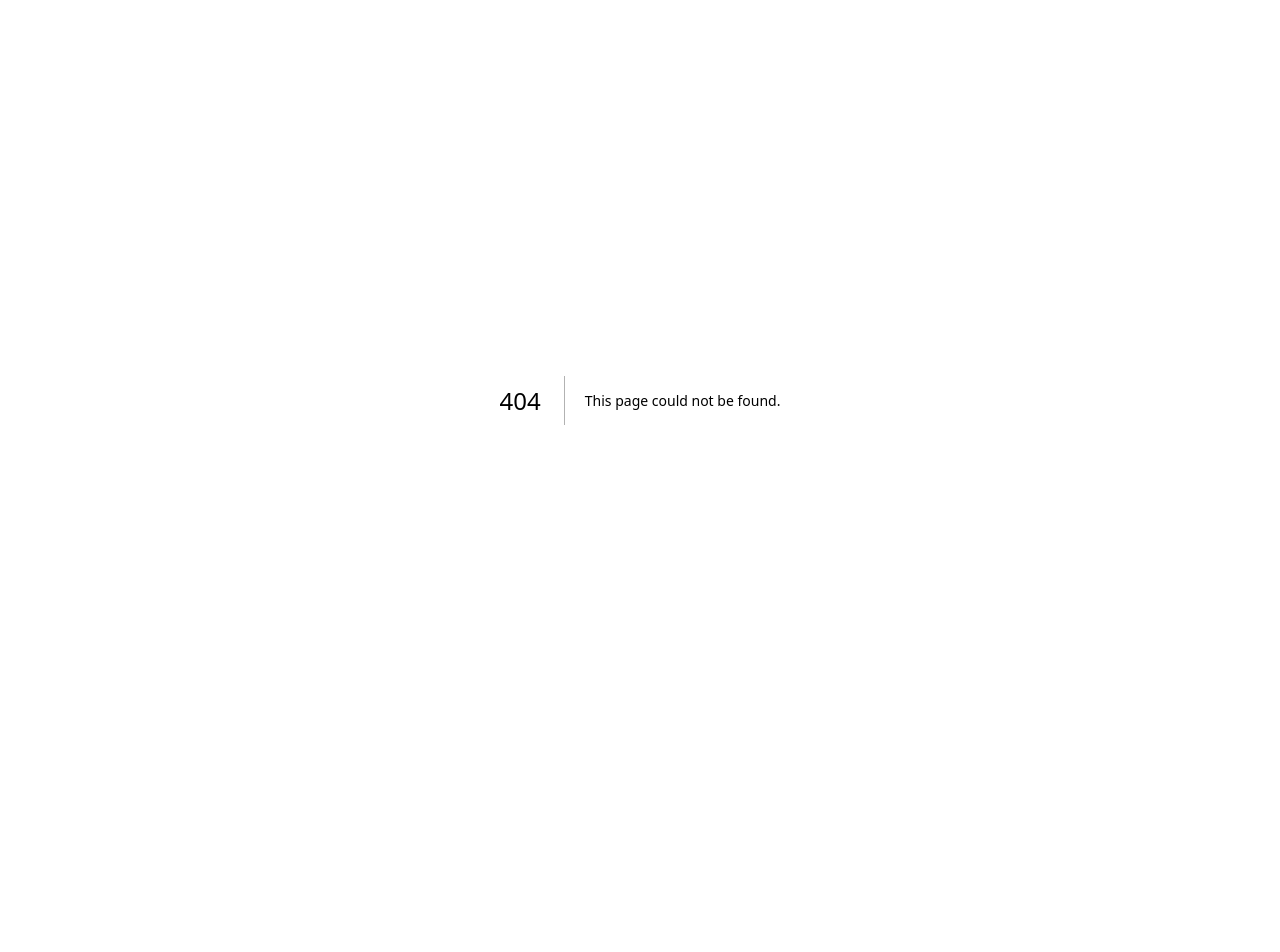
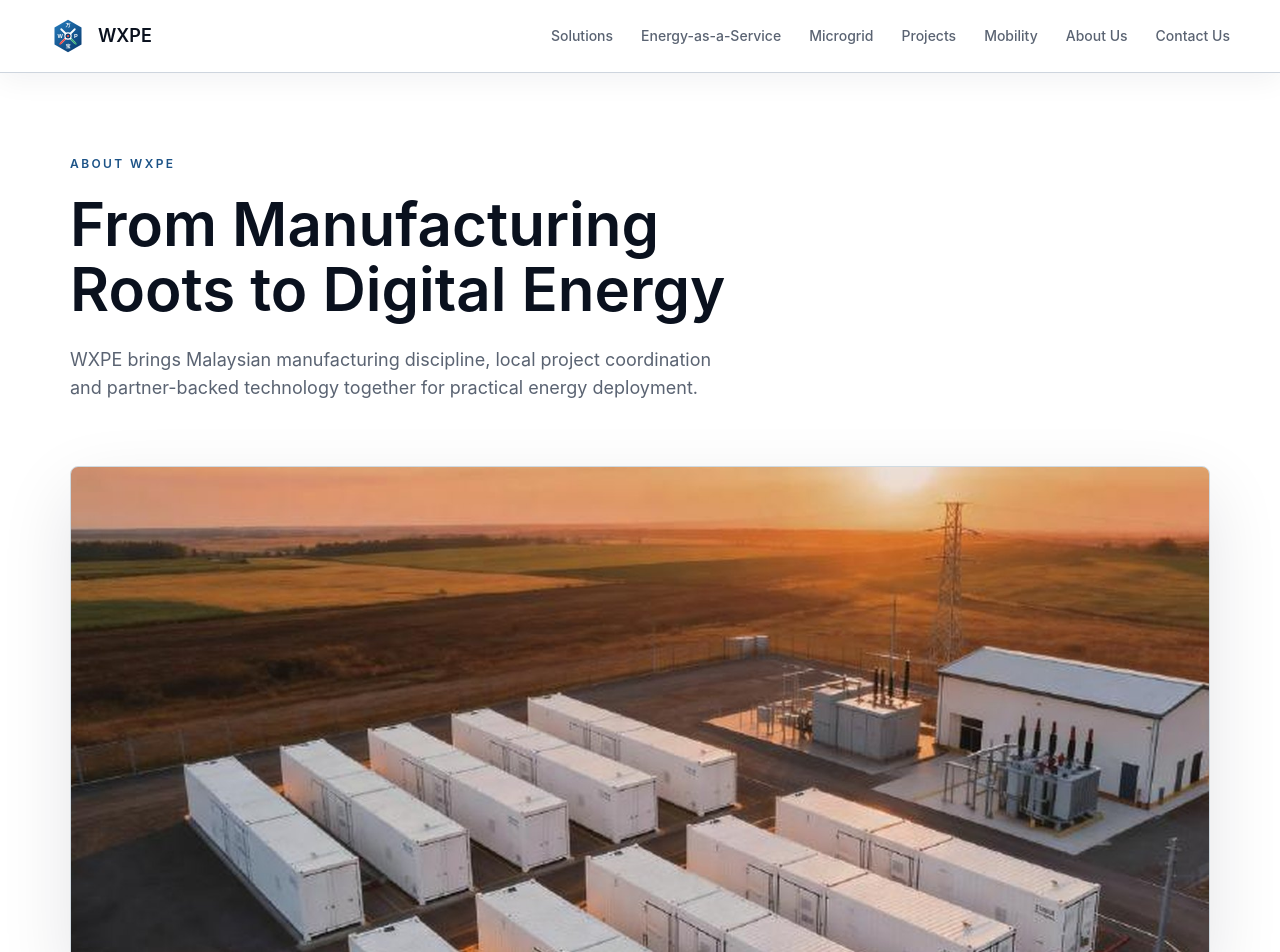
Before and after one commit to Hangzaihaha/wxpe-website, a Next.js app: page /about in a window 1280 px wide. Before the commit this address had no page. Shown: the top 952 px of the page. Before the commit the page ends 800 px from the top, so only its background shows below. Built offline with nearby package versions, Linux system fonts and the light colour scheme.

Commit message:
Refine header and add About Us page

```diff
--- /dev/null
+++ b/app/about/page.tsx
@@ -0,0 +1,196 @@
+import type { Metadata } from "next";
+import Image from "next/image";
+import Link from "next/link";
+
+import { Reveal } from "@/components/reveal";
+import { SiteHeader } from "@/components/site-header";
+import { companyTimeline, navItems } from "@/lib/site-data";
+import { cn } from "@/lib/utils";
+
+export const metadata: Metadata = {
+  title: "About WXPE | From Manufacturing Roots to Digital Energy",
+  description:
+    "Learn how WXPE combines Malaysian manufacturing discipline, local project coordination and partner-backed technology for digital energy deployment.",
+  openGraph: {
+    title: "About WXPE | From Manufacturing Roots to Digital Energy",
+    description:
+      "Malaysian execution capability supporting energy storage, microgrids and electric mobility.",
+    images: ["/assets/energy/bess-project-aerial-01.jpg"]
+  }
+};
+
+export default function AboutPage() {
+  return (
+    <main className="min-h-screen overflow-hidden bg-background text-foreground">
+      <SiteHeader />
+
+      <section className="border-b border-border bg-background pb-20 pt-[136px] md:pb-28 md:pt-[156px]">
+        <div className="container">
+          <Reveal className="max-w-4xl">
+            <p className="text-xs font-semibold uppercase tracking-[0.2em] text-primary">
+              About WXPE
+            </p>
+            <h1 className="mt-5 text-balance text-4xl font-semibold leading-[1.08] text-foreground md:text-[3.75rem]">
+              From Manufacturing Roots to Digital Energy
+            </h1>
+            <p className="mt-6 max-w-2xl text-base leading-8 text-muted-foreground md:text-lg">
+              WXPE brings Malaysian manufacturing discipline, local project
+              coordination and partner-backed technology together for practical
+              energy deployment.
+            </p>
+          </Reveal>
+
+          <Reveal delay={0.1} className="mt-12 md:mt-16">
+            <figure>
+              <div className="relative min-h-[320px] overflow-hidden rounded-lg border border-[#cfdae1] bg-[#e7edf1] shadow-[0_26px_72px_rgba(11,18,32,0.11)] md:aspect-[16/7] md:min-h-0">
+                <Image
+                  src="/assets/energy/bess-project-aerial-01.jpg"
+                  alt="Energy storage infrastructure reference at an industrial site"
+                  fill
+                  priority
+                  sizes="(min-width: 1536px) 1180px, calc(100vw - 40px)"
+                  className="object-cover"
+                />
+              </div>
+              <figcaption className="mt-4 text-xs uppercase tracking-[0.14em] text-muted-foreground">
+                Energy infrastructure reference visual
+              </figcaption>
+            </figure>
+          </Reveal>
+        </div>
+      </section>
+
+      <section className="border-b border-border bg-[#f3f6f8] py-20 md:py-28">
+        <div className="container">
+          <Reveal className="grid gap-6 lg:grid-cols-[0.7fr_1.3fr] lg:items-end">
+            <div>
+              <p className="text-xs font-semibold uppercase tracking-[0.2em] text-primary">
+                Company Evolution
+              </p>
+              <h2 className="mt-4 text-3xl font-semibold leading-tight text-foreground md:text-[2.7rem]">
+                Capability built step by step.
+              </h2>
+            </div>
+            <p className="max-w-2xl text-base leading-8 text-muted-foreground lg:justify-self-end">
+              Established manufacturing and delivery experience now supports a
+              focused transition into localized energy storage, microgrids and
+              electric mobility.
+            </p>
+          </Reveal>
+
+          <div className="mt-12 grid border-y border-[#cbd8e0] md:grid-cols-5">
+            {companyTimeline.map((item, index) => {
+              const isCurrent = index === companyTimeline.length - 1;
+
+              return (
+                <Reveal
+                  key={item.year}
+                  delay={index * 0.04}
+                  className={cn(
+                    "relative border-b border-[#cbd8e0] last:border-b-0 md:border-b-0 md:border-r md:last:border-r-0",
+                    isCurrent && "bg-[#e8f1f6]"
+                  )}
+                >
+                  <article className="min-h-[210px] px-5 py-7 md:min-h-[260px] md:px-6 md:py-8">
+                    <div className="flex items-center justify-between gap-3">
+                      <span
+                        className={cn(
+                          "text-2xl font-semibold text-primary md:text-[1.8rem]",
+                          isCurrent && "text-foreground"
+                        )}
+                      >
+                        {item.year}
+                      </span>
+                      <span
+                        className={cn(
+                          "size-2.5 rounded-full bg-[#9eb5c4]",
+                          isCurrent && "bg-accent ring-4 ring-white"
+                        )}
+                        aria-hidden="true"
+                      />
+                    </div>
+                    <div className="mt-9 border-t border-[#cbd8e0] pt-5">
+                      <h3 className="text-base font-semibold text-foreground">
+                        {item.title}
+                      </h3>
+                      <p className="mt-3 text-sm leading-6 text-muted-foreground">
+                        {item.description}
+                      </p>
+                    </div>
+                  </article>
+                </Reveal>
+              );
+            })}
+          </div>
+        </div>
+      </section>
+
+      <section className="bg-background py-20 md:py-28">
+        <div className="container grid gap-10 lg:grid-cols-[1.08fr_0.92fr] lg:items-center lg:gap-16">
+          <Reveal>
+            <figure>
+              <div className="relative aspect-[4/3] overflow-hidden rounded-lg border border-[#cfdae1] bg-[#e7edf1] shadow-[0_20px_56px_rgba(11,18,32,0.09)]">
+                <Image
+                  src="/assets/energy/industrial-bess-reference-01.jpg"
+                  alt="Industrial energy storage infrastructure reference"
+                  fill
+                  sizes="(min-width: 1024px) 54vw, 100vw"
+                  className="object-cover"
+                />
+              </div>
+              <figcaption className="mt-4 text-xs uppercase tracking-[0.14em] text-muted-foreground">
+                Industrial energy systems reference visual
+              </figcaption>
+            </figure>
+          </Reveal>
+
+          <Reveal delay={0.1} className="max-w-xl">
+            <p className="text-xs font-semibold uppercase tracking-[0.2em] text-primary">
+              Local Capability
+            </p>
+            <h2 className="mt-4 text-3xl font-semibold leading-tight text-foreground md:text-[2.55rem]">
+              Local execution with an energy focus.
+            </h2>
+            <p className="mt-6 text-base leading-8 text-muted-foreground">
+              WXPE applies quality discipline and delivery experience to energy
+              projects that require clear coordination, practical localization
+              and long-term operating support.
+            </p>
+            <div className="mt-8 grid gap-4 border-y border-border py-6 sm:grid-cols-3 lg:grid-cols-1">
+              {["Project coordination", "Localization pathways", "Lifecycle support"].map(
+                (item) => (
+                  <div key={item} className="flex items-center gap-3">
+                    <span className="size-2 shrink-0 rounded-full bg-accent" aria-hidden="true" />
+                    <span className="text-sm font-semibold text-foreground">{item}</span>
+                  </div>
+                )
+              )}
+            </div>
+          </Reveal>
+        </div>
+      </section>
+
+      <footer className="bg-[#07111f] px-5 py-10 text-white md:py-12">
+        <div className="container flex flex-col justify-between gap-8 md:flex-row md:items-start">
+          <div>
+            <div className="text-lg font-semibold text-white">WXPE</div>
+            <p className="mt-3 max-w-md text-sm leading-7 text-white/68">
+              Localized Energy Storage, Microgrid and Digital Energy Solutions.
+            </p>
+          </div>
+          <nav className="flex flex-wrap gap-x-6 gap-y-3" aria-label="Footer">
+            {navItems.map((item) => (
+              <Link
+                key={item.href}
+                href={item.href}
+                className="text-sm text-white/68 transition-colors hover:text-white"
+              >
+                {item.label}
+              </Link>
+            ))}
+          </nav>
+        </div>
+      </footer>
+    </main>
+  );
+}
--- a/components/sections/contact-section.tsx
+++ b/components/sections/contact-section.tsx
@@ -110,7 +110,7 @@ export function ContactSection() {
           <nav className="flex flex-wrap gap-x-6 gap-y-3" aria-label="Footer">
             {navItems
               .filter((item) =>
-                ["Solutions", "Energy-as-a-Service", "Microgrid", "Projects", "Mobility", "About", "Contact"].includes(
+                ["Solutions", "Energy-as-a-Service", "Microgrid", "Projects", "Mobility", "About Us", "Contact Us"].includes(
                   item.label
                 )
               )
--- a/components/site-header.tsx
+++ b/components/site-header.tsx
@@ -17,7 +17,7 @@ import {
 export function SiteHeader() {
   return (
     <header className="fixed inset-x-0 top-0 z-50 border-b border-border bg-white/90 shadow-[0_8px_28px_rgba(11,18,32,0.05)] backdrop-blur-xl">
-      <div className="container flex h-[72px] items-center justify-between gap-5 py-4">
+      <div className="mx-auto flex h-[72px] w-full max-w-[1220px] items-center gap-5 px-4 py-4 sm:px-5">
         <Link href="/" className="flex items-center gap-3" aria-label="WXPE home">
           <Image
             src="/assets/brand/wxpe-mark.svg"
@@ -33,7 +33,7 @@ export function SiteHeader() {
           </span>
         </Link>
 
-        <nav className="hidden items-center gap-4 xl:gap-6 lg:flex" aria-label="Primary">
+        <nav className="ml-auto hidden items-center gap-5 lg:flex xl:gap-7" aria-label="Primary">
           {navItems.map((item) => (
             <Link
               key={item.href}
@@ -44,12 +44,6 @@ export function SiteHeader() {
             </Link>
           ))}
         </nav>
-
-        <div className="hidden items-center gap-3 lg:flex">
-          <Button asChild>
-            <Link href="/#contact">Start a Pilot Project</Link>
-          </Button>
-        </div>
 
         <Sheet>
           <SheetTrigger asChild>
@@ -72,11 +66,6 @@ export function SiteHeader() {
                   </Link>
                 </SheetClose>
               ))}
-              <SheetClose asChild>
-                <Button asChild className="mt-2">
-                  <Link href="/#contact">Start a Pilot Project</Link>
-                </Button>
-              </SheetClose>
             </div>
           </SheetContent>
         </Sheet>
--- a/lib/site-data.ts
+++ b/lib/site-data.ts
@@ -20,8 +20,8 @@ export const navItems = [
   { label: "Microgrid", href: "/#microgrid" },
   { label: "Projects", href: "/#projects" },
   { label: "Mobility", href: "/mobility" },
-  { label: "About", href: "/#about" },
-  { label: "Contact", href: "/#contact" }
+  { label: "About Us", href: "/about" },
+  { label: "Contact Us", href: "/#contact" }
 ] as const;
 
 export const painPoints = [
```
